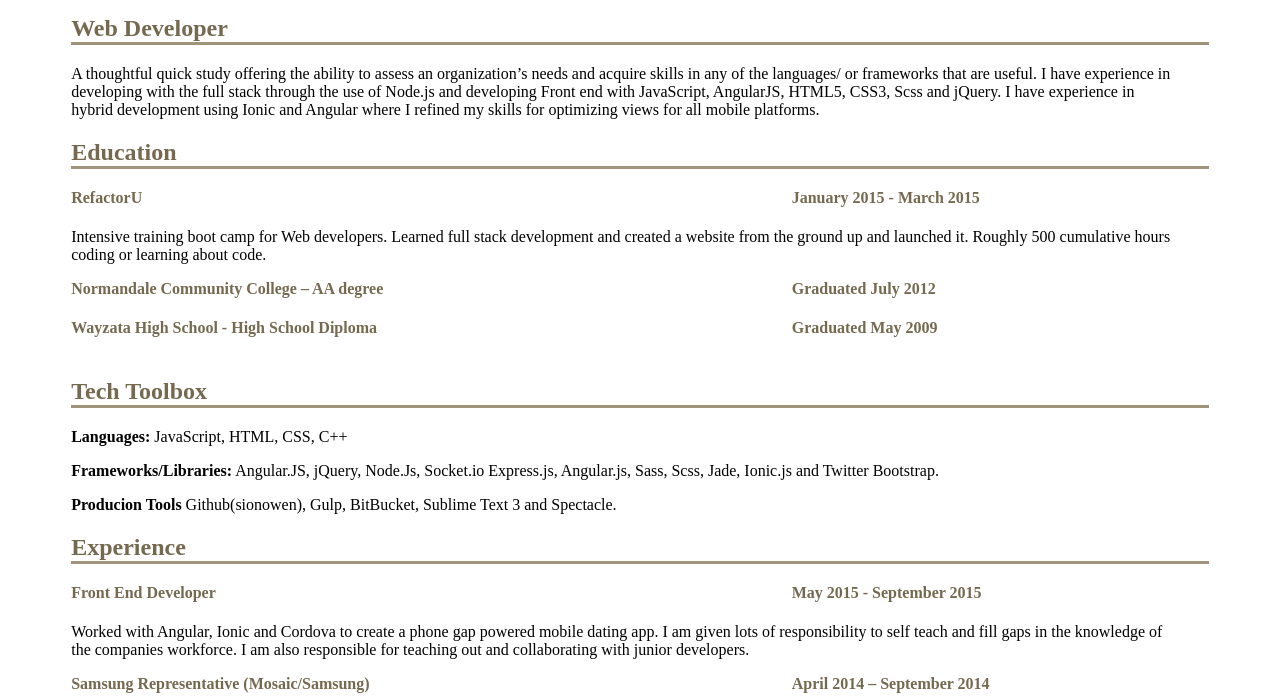
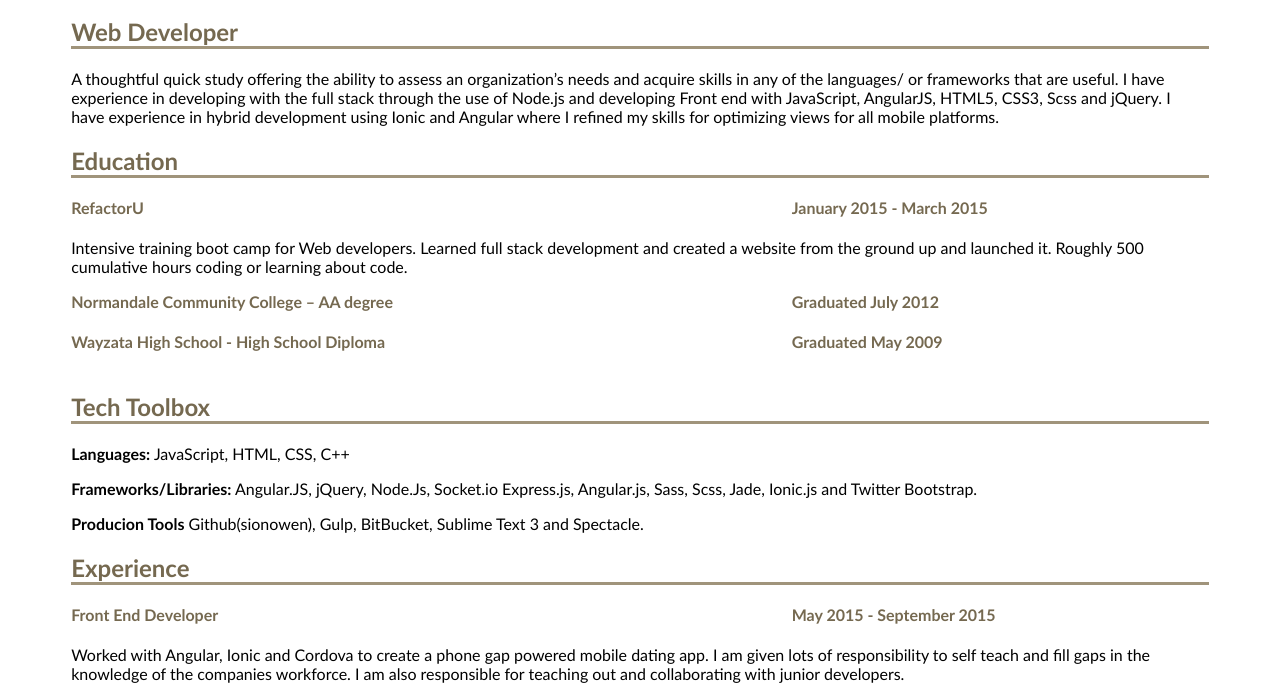
Before and after one commit to sionowen/sionowen.github.io, a plain HTML site: page index.html in a window 1280 px wide. Shown: the part 168-864 px from the top of the page. Drawn offline with Linux system fonts and the light colour scheme.

Commit message:
added default and fallback fonts that are more suited to a resume

```diff
--- a/main.css
+++ b/main.css
@@ -1,3 +1,6 @@
+body {
+	font-family: calibri, Garamond, Georgia, 'Times New Roman';
+}
 .bronze-text {
 	color: rgb(160, 148, 123);
 }
```
